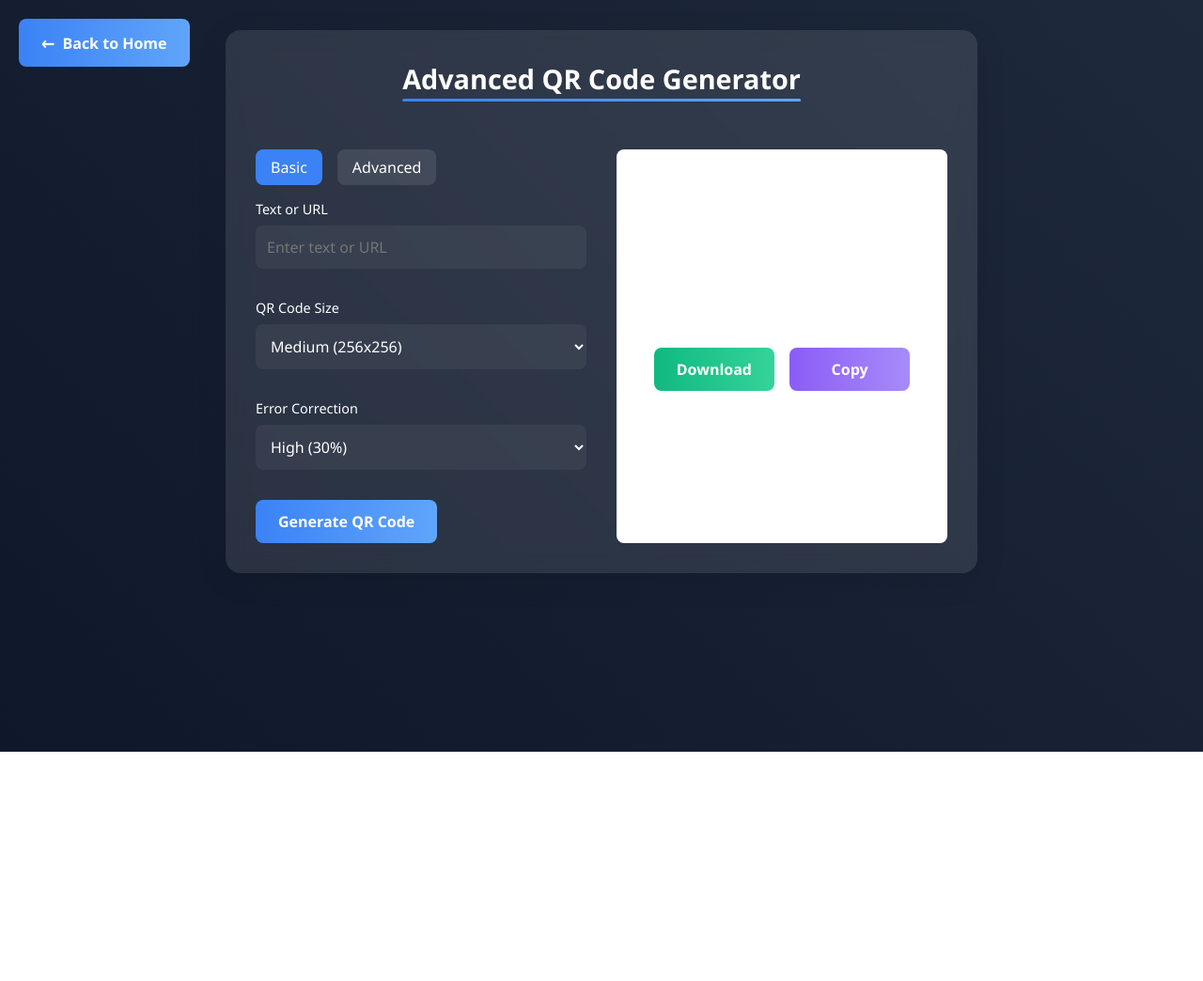
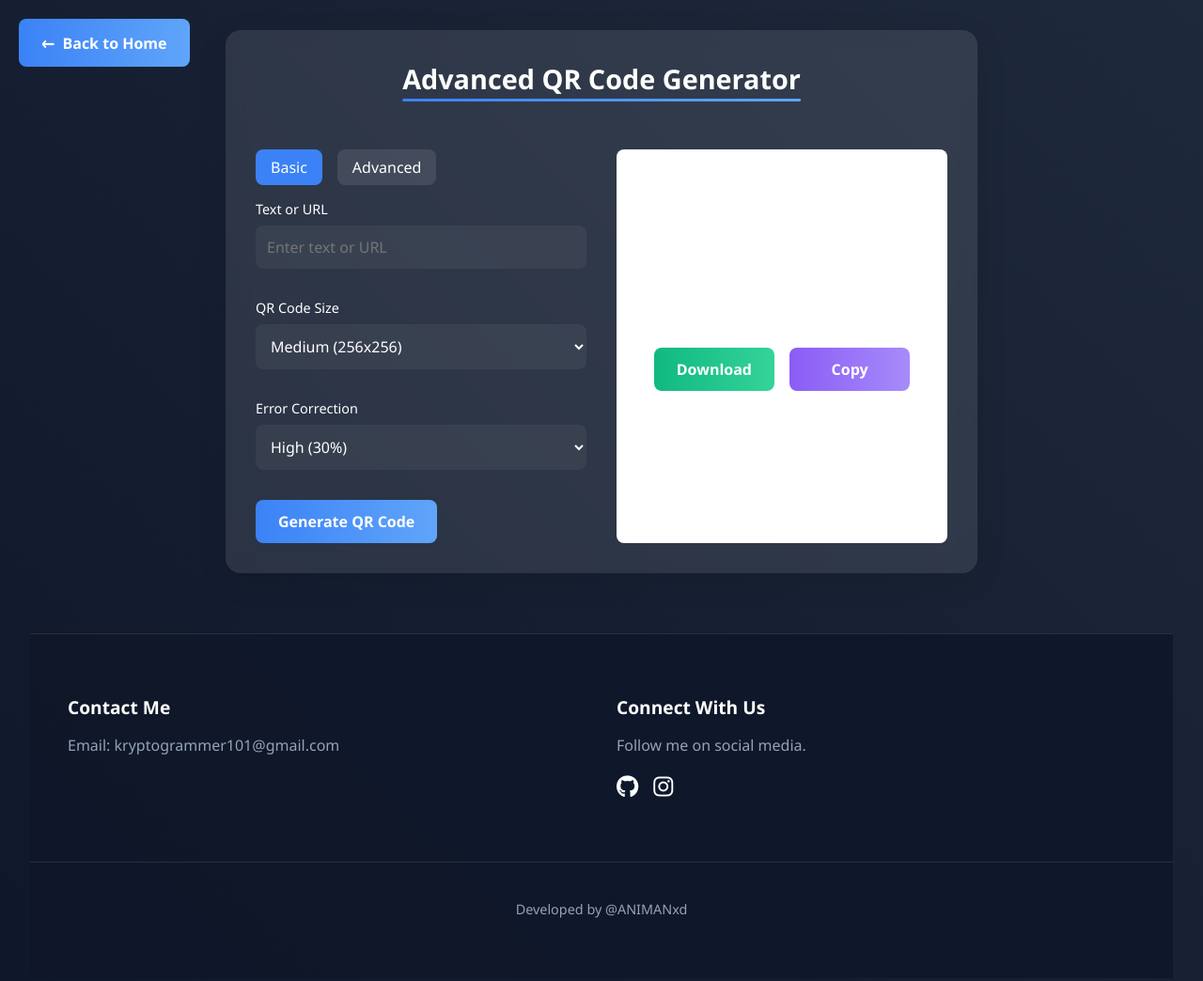
Before and after one commit to ANIMANxd/QuraCode, a plain HTML site: page qrcode.html in a window 1280 px wide. Shown: the whole page at 94% size. Before the commit the page ends 800 px from the top, so only its background shows below. Drawn offline with Linux system fonts and the light colour scheme.

Commit message:
Add footer section with contact information and social links

```diff
--- a/qr.css
+++ b/qr.css
@@ -232,3 +232,86 @@ button:hover {
     content: '←';
     font-size: 1.2rem;
 }
+
+
+
+
+
+.footer {
+    background: rgba(15, 23, 42, 0.9);
+    padding: 4rem 0;
+    margin-top: 4rem;
+    border-top: 1px solid rgba(255, 255, 255, 0.1);
+}
+
+.footer-content {
+    display: grid;
+    grid-template-columns: repeat(auto-fit, minmax(250px, 1fr));
+    gap: 2rem;
+    max-width: 1200px;
+    margin: 0 auto;
+    padding: 0 2rem;
+}
+
+.footer-section {
+    margin-bottom: 2rem;
+}
+
+.footer-section h3 {
+    color: #fff;
+    margin-bottom: 1rem;
+    font-size: 1.2rem;
+}
+
+.footer-section p {
+    color: #94a3b8;
+    margin-bottom: 0.5rem;
+}
+
+.social-links {
+    display: flex;
+    gap: 1rem;
+    margin-top: 1rem;
+}
+
+.social-links a {
+    color: #fff;
+    font-size: 1.5rem;
+    transition: color 0.3s ease;
+    text-decoration: none;
+}
+
+.social-links a:hover {
+    color: #3b82f6;
+}
+
+.copyright {
+    text-align: center;
+    color: #94a3b8;
+    margin-top: 2rem;
+    padding-top: 2rem;
+    border-top: 1px solid rgba(255, 255, 255, 0.1);
+}
+
+@media (max-width: 768px) {
+    h1 {
+        font-size: 2.5rem;
+    }
+
+    .subtitle {
+        font-size: 1.2rem;
+    }
+
+    .feature-card {
+        margin: 1rem 0;
+    }
+
+    .footer-content {
+        grid-template-columns: 1fr;
+        text-align: center;
+    }
+
+    .social-links {
+        justify-content: center;
+    }
+}
--- a/qrcode.html
+++ b/qrcode.html
@@ -6,6 +6,8 @@
     <title>QuraCode Generator</title>
     <link rel="stylesheet" href="qr.css">
     <script src="https://cdnjs.cloudflare.com/ajax/libs/qrcodejs/1.0.0/qrcode.min.js"></script>
+    <link href="https://cdnjs.cloudflare.com/ajax/libs/font-awesome/6.0.0/css/all.min.css" rel="stylesheet">
+
 
 
 </head>
@@ -93,6 +95,29 @@
         </div>
     </div>
 
+    <footer class="footer">
+        <div class="footer-content">
+            <div class="footer-section">
+                <h3>Contact Me</h3>
+                <p>Email: kryptogrammer101@gmail.com</p>
+
+            </div>
+
+            <div class="footer-section">
+                <h3>Connect With Us</h3>
+                <p>Follow me on social media.</p>
+                <div class="social-links">
+                    <a href="https://github.com/ANIMANxd" target="_blank"><i class="fab fa-github"></i></a>
+                    <a href="https://instagram.com/_aniruddha_bhide" target="_blank"><i class="fab fa-instagram"></i></a>
+                </div>
+            </div>
+        </div>
+
+        <div class="copyright">
+            <p style="font-size: 0.9rem; margin-top: 0.5rem;">Developed by @ANIMANxd</p>
+        </div>
+    </footer>
+
 
     <div class="toast" id="toast"></div>
     <script src="qr.js"></script>
```
